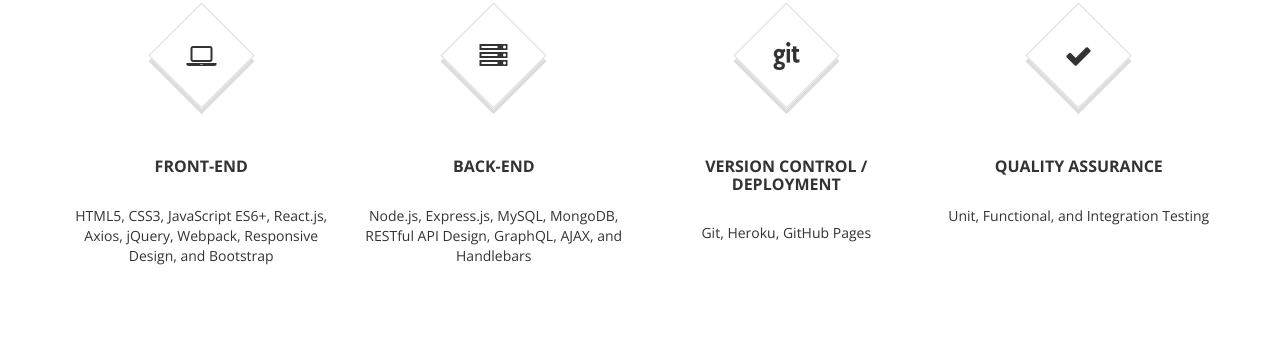
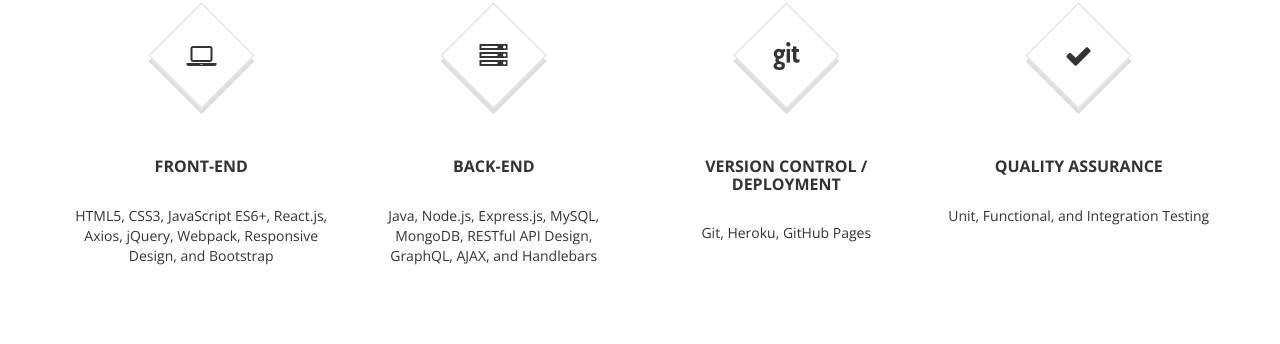
Before and after one commit to DalianGrullon/my-portfolio, a plain HTML site: page index.html in a window 1280 px wide. Shown: the part 1093-1437 px from the top of the page. Drawn offline with nearby package versions, Linux system fonts and the light colour scheme.

Commit message:
Added a new skill

```diff
--- a/index.html
+++ b/index.html
@@ -115,7 +115,7 @@
                                 <i class="fa fa-server" aria-hidden="true"></i>
                             </div><!-- /.rectangle -->
                             <h3>Back-end</h3>
-                            <p>Node.js, Express.js, MySQL, MongoDB, RESTful API Design, GraphQL, AJAX, and Handlebars</p>
+                            <p>Java, Node.js, Express.js, MySQL, MongoDB, RESTful API Design, GraphQL, AJAX, and Handlebars</p>
                         </div><!-- /.feature-skills -->
                     </div>
                     <div class="col-sm-3 col-xs-6">
```
